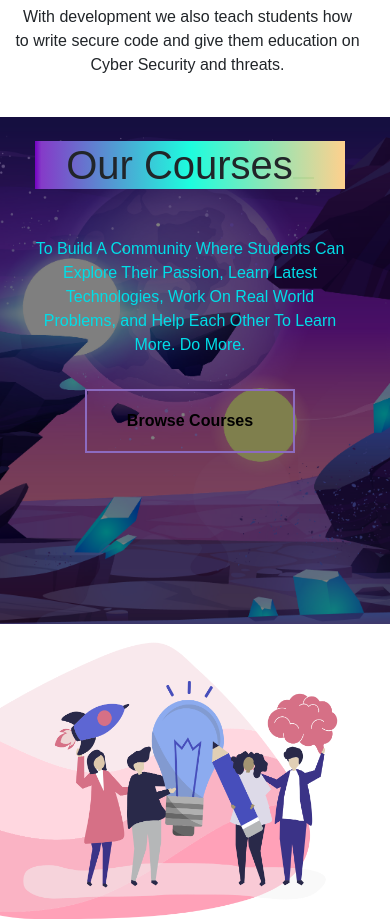
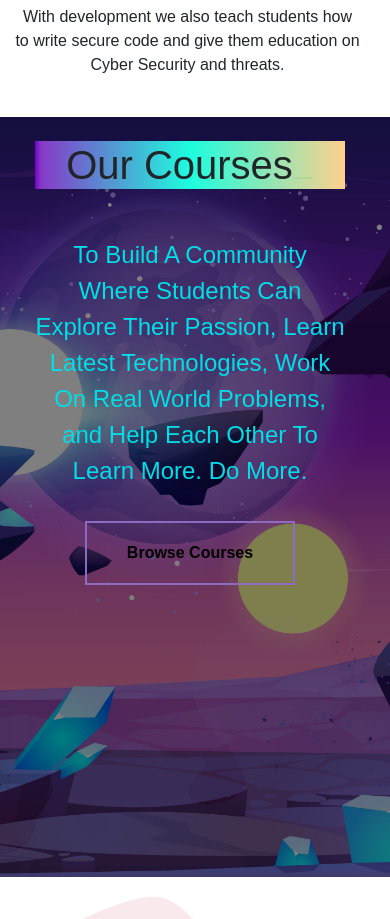
Before and after one commit to altaf99/Student-Industry, a plain HTML site: page index.html in a window 390 px wide. Shown: the part 4935-5854 px from the top of the page. Drawn offline with nearby package versions, Linux system fonts and the light colour scheme.

Commit message:
enhanced the website and completed all section

```diff
--- a/index.html
+++ b/index.html
@@ -239,11 +239,17 @@ html {
 
 /*courses*/
 #courses{;
-	height: 60vh;
+	height: 65vh;
 	background-image: url(images/space.jpg);
 	background-position: center;
 	background-repeat: no-repeat;
 	background-size: cover;
+}
+
+#courses .card-overlay {
+	margin-top:0 !important;
+	height: 65vh;
+  	background: rgba(0, 0, 0, 0.5);
 }
 
 .card-overlay {
@@ -425,6 +431,7 @@ form input{
   }
 
 
+
 }
 
 @media screen and (max-height: 450px) {
@@ -462,6 +469,20 @@ form input{
   	height: 90vh;
   	margin-top: 5%;
   }
+
+    #courses{
+  	height: 90vh;
+  	margin-top: 5%;
+  }
+
+  .card-overlay{
+  	height: 90vh;
+  }
+
+    #courses .card-overlay{
+  	height: 90vh;
+  }
+
 
    .contact-left {
     padding: 1rem!important;
@@ -527,8 +548,25 @@ form input{
   	margin-top: 5%;
   }
 
+  #courses{
+  	height: 90vh;
+  	margin-top: 5%;
+  }
+
   #story p{
   	font-size: 24px;
+  }
+
+  #courses p{
+  	font-size: 24px;
+  }
+
+  #courses .card-overlay{
+  	height: 90vh;
+  }
+
+  .card-overlay{
+  	height: 90vh;
   }
 
   .contact-left {
```
